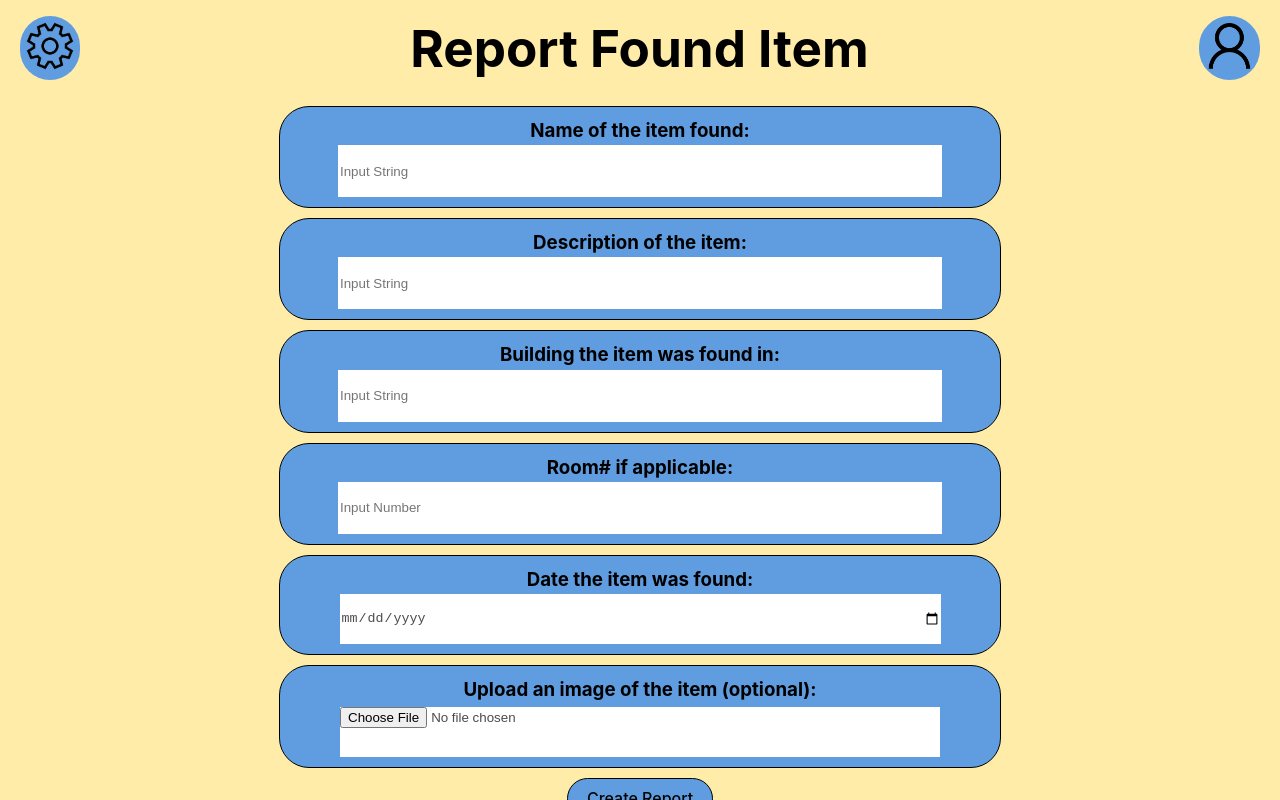
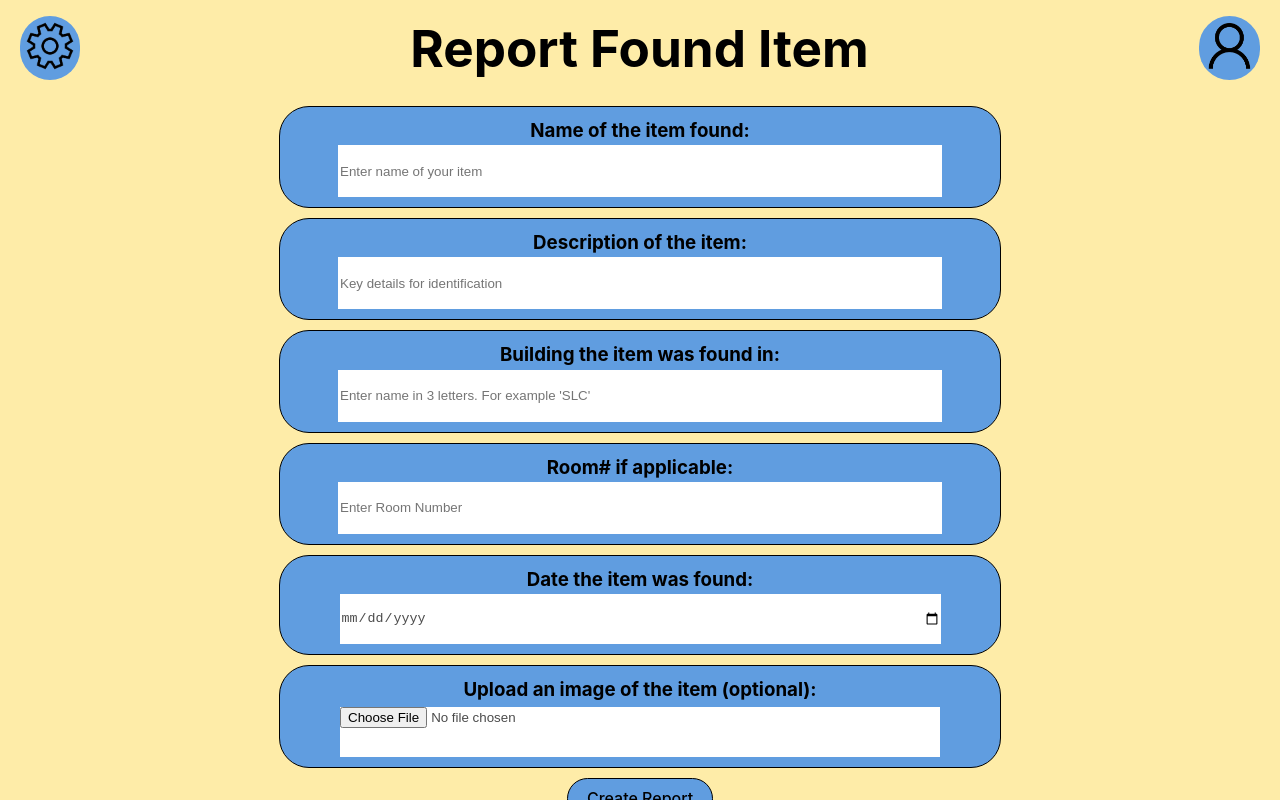
Before and after one commit to Karen033/CPS731-Digital-Lost-and-Found-System, a React (Vite) app in the folder CPS731/: page /LoginPage/FoundItemReport in a window 1280 px wide. Built offline with nearby package versions, Linux system fonts and the light colour scheme.

Commit message:
modifications

```diff
--- a/CPS731/src/FoundItemReport.jsx
+++ b/CPS731/src/FoundItemReport.jsx
@@ -181,7 +181,7 @@ function FoundItemPage () {
                 <h3>Name of the item found:</h3>
                 <input
                     type="text"
-                    placeholder="Input String"
+                    placeholder="Enter name of your item"
                     value={name}
                     onChange={(e) => setName(e.target.value)}
                 />
@@ -190,7 +190,7 @@ function FoundItemPage () {
                 <h3>Description of the item:</h3>
                 <input
                     type="text"
-                    placeholder="Input String"
+                    placeholder="Key details for identification"
                     value={description}
                     onChange={(e) => setDescription(e.target.value)}
                 />
@@ -199,7 +199,7 @@ function FoundItemPage () {
                 <h3>Building the item was found in:</h3>
                 <input
                     type="text"
-                    placeholder="Input String"
+                    placeholder="Enter name in 3 letters. For example 'SLC'"
                     value={building}
                     onChange={(e) => setBuilding(e.target.value)}
                 />
@@ -208,7 +208,7 @@ function FoundItemPage () {
                 <h3>Room# if applicable:</h3>
                 <input
                     type="number"
-                    placeholder="Input Number"
+                    placeholder="Enter Room Number"
                     value={room}
                     onChange={(e) => setRoom(e.target.value)}
                 />
--- a/CPS731/src/LostItemReport.jsx
+++ b/CPS731/src/LostItemReport.jsx
@@ -182,7 +182,7 @@ function LostItemPage () {
                 <h3>Name of the item lost:</h3>
                 <input
                     type="text"
-                    placeholder="Input String"
+                    placeholder="Enter name of your item"
                     value={name}
                     onChange={(e) => setName(e.target.value)}
                 />
@@ -191,7 +191,7 @@ function LostItemPage () {
                 <h3>Description of the item:</h3>
                 <input
                     type="text"
-                    placeholder="Input String"
+                    placeholder="Key details for identification"
                     value={description}
                     onChange={(e) => setDescription(e.target.value)}
                 />
@@ -200,7 +200,7 @@ function LostItemPage () {
                 <h3>Building the item was lost in:</h3>
                 <input
                     type="text"
-                    placeholder="Input String"
+                    placeholder="Enter name in 3 letters. For example 'SLC'"
                     value={building}
                     onChange={(e) => setBuilding(e.target.value)}
                 />
@@ -209,7 +209,7 @@ function LostItemPage () {
                 <h3>Room# if applicable:</h3>
                 <input
                     type="number"
-                    placeholder="Input Number"
+                    placeholder="Enter Room Number"
                     value={room}
                     onChange={(e) => setRoom(e.target.value)}
                 />
```
